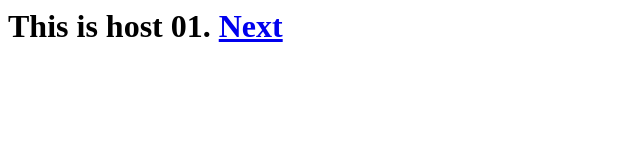
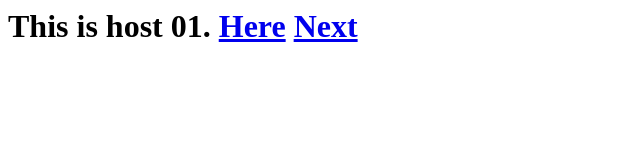
Before and after one commit to VioletVivirand/traefik-docker-demo, a plain HTML site: page web/host01/index.html in a window 1280 px wide. Shown: the whole page, without its empty margins (0-640 px from the left). Drawn offline with Linux system fonts and the light colour scheme.

Commit message:
Modify structure, comment default domain name

```diff
--- a/web/host01/index.html
+++ b/web/host01/index.html
@@ -1 +1 @@
-<h1>This is host 01. <a href='./page.html'>Next</a></h1>
+<h1>This is host 01. <a href='./'>Here</a> <a href='./page.html'>Next</a></h1>
```
Also changed, not shown: web/host01/page.html (+1 -1 lines), 3 other files.
